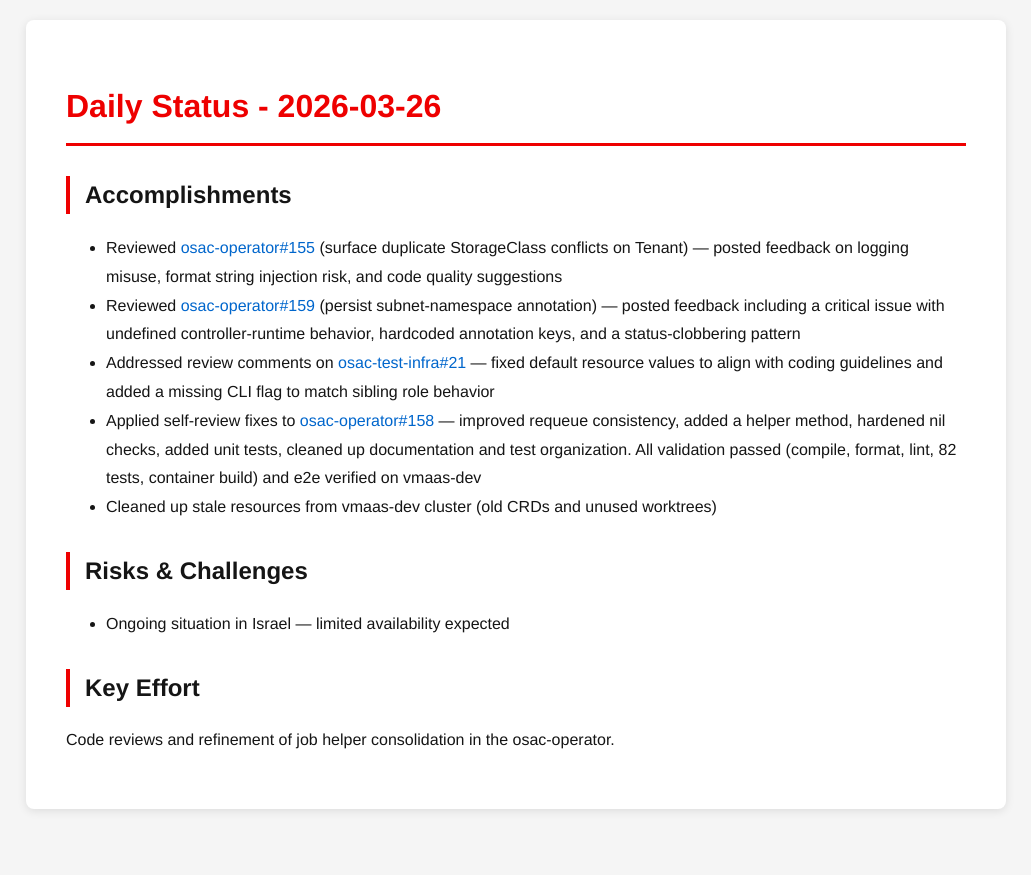
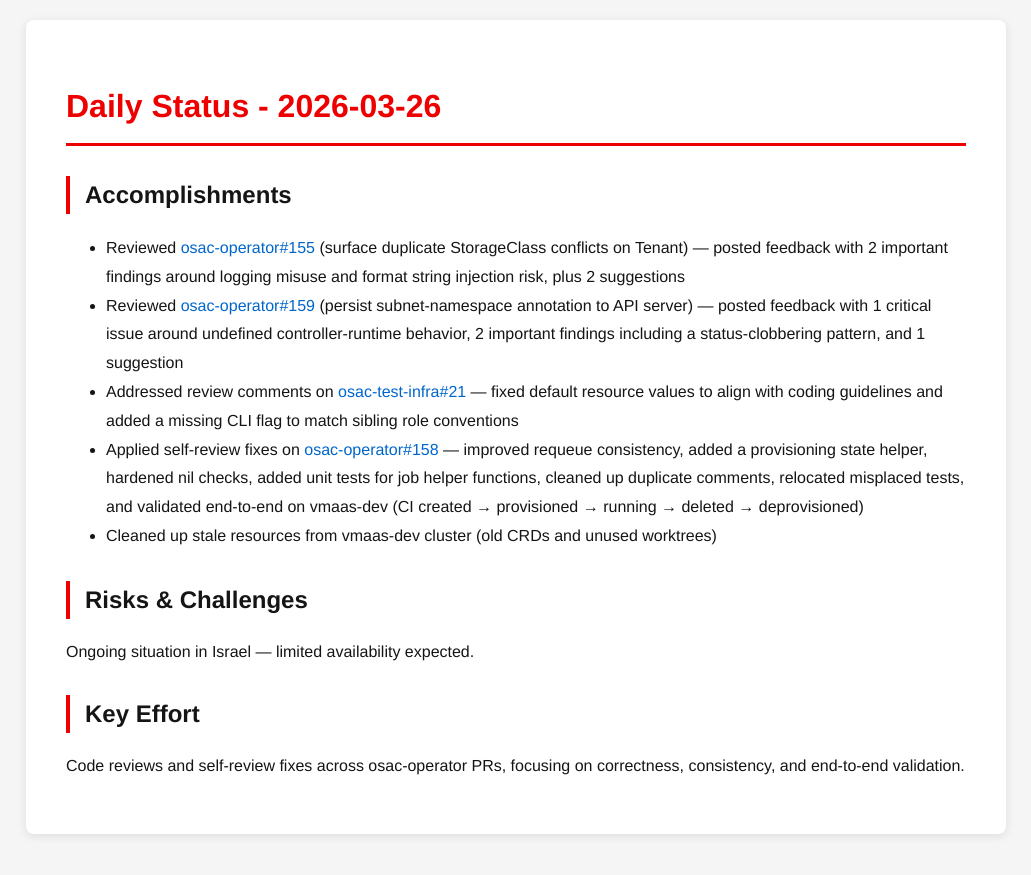
Before and after one commit to tzvatot/daily-status, a Jekyll site: the page built from 2026-03-26.md, in a window 1280 px wide. Shown: the top 875 px of the page, without its empty margins (124-1155 px from the left). Built offline with Jekyll 4.4.1, drawn with Linux system fonts in a browser that asks for light colours.

Commit message:
Daily status update - 2026-03-26

```diff
--- a/2026-03-26.md
+++ b/2026-03-26.md
@@ -7,14 +7,14 @@
 # Daily Status - 2026-03-26
 
 ## Accomplishments
-- Reviewed [osac-operator#155](https://github.com/osac-project/osac-operator/pull/155) (surface duplicate StorageClass conflicts on Tenant) — posted feedback on logging misuse, format string injection risk, and code quality suggestions
-- Reviewed [osac-operator#159](https://github.com/osac-project/osac-operator/pull/159) (persist subnet-namespace annotation) — posted feedback including a critical issue with undefined controller-runtime behavior, hardcoded annotation keys, and a status-clobbering pattern
-- Addressed review comments on [osac-test-infra#21](https://github.com/osac-project/osac-test-infra/pull/21) — fixed default resource values to align with coding guidelines and added a missing CLI flag to match sibling role behavior
-- Applied self-review fixes to [osac-operator#158](https://github.com/osac-project/osac-operator/pull/158) — improved requeue consistency, added a helper method, hardened nil checks, added unit tests, cleaned up documentation and test organization. All validation passed (compile, format, lint, 82 tests, container build) and e2e verified on vmaas-dev
+- Reviewed [osac-operator#155](https://github.com/osac-project/osac-operator/pull/155) (surface duplicate StorageClass conflicts on Tenant) — posted feedback with 2 important findings around logging misuse and format string injection risk, plus 2 suggestions
+- Reviewed [osac-operator#159](https://github.com/osac-project/osac-operator/pull/159) (persist subnet-namespace annotation to API server) — posted feedback with 1 critical issue around undefined controller-runtime behavior, 2 important findings including a status-clobbering pattern, and 1 suggestion
+- Addressed review comments on [osac-test-infra#21](https://github.com/osac-project/osac-test-infra/pull/21) — fixed default resource values to align with coding guidelines and added a missing CLI flag to match sibling role conventions
+- Applied self-review fixes on [osac-operator#158](https://github.com/osac-project/osac-operator/pull/158) — improved requeue consistency, added a provisioning state helper, hardened nil checks, added unit tests for job helper functions, cleaned up duplicate comments, relocated misplaced tests, and validated end-to-end on vmaas-dev (CI created → provisioned → running → deleted → deprovisioned)
 - Cleaned up stale resources from vmaas-dev cluster (old CRDs and unused worktrees)
 
 ## Risks & Challenges
-- Ongoing situation in Israel — limited availability expected
+Ongoing situation in Israel — limited availability expected.
 
 ## Key Effort
-Code reviews and refinement of job helper consolidation in the osac-operator.
+Code reviews and self-review fixes across osac-operator PRs, focusing on correctness, consistency, and end-to-end validation.
```
